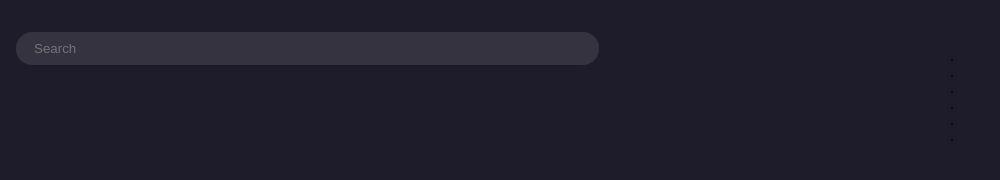
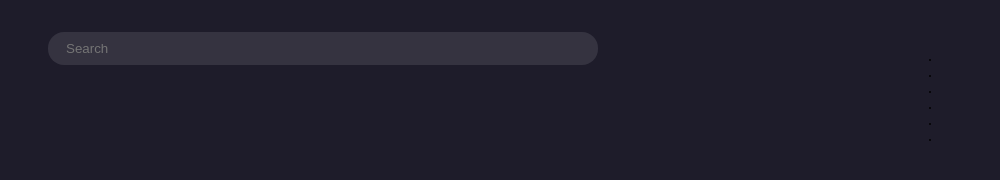
Before and after one commit to wfercanas/Mediaplayer, a plain HTML site: page index.html in a window 1280 px wide. Shown: the whole page, without its empty margins (0-1000 px from the left). Drawn offline with Linux system fonts and the light colour scheme; a web font is replaced by a local one.

Commit message:
fix/ body padding augmented

```diff
--- a/styles/styles.css
+++ b/styles/styles.css
@@ -15,7 +15,7 @@ html {
 }
 
 body {
-  padding: 4vh 1.5rem 6vh 1rem;
+  padding: 4vh 4rem 6vh 3rem;
   margin: 0;
   background-color: var(--black);
 }
```
